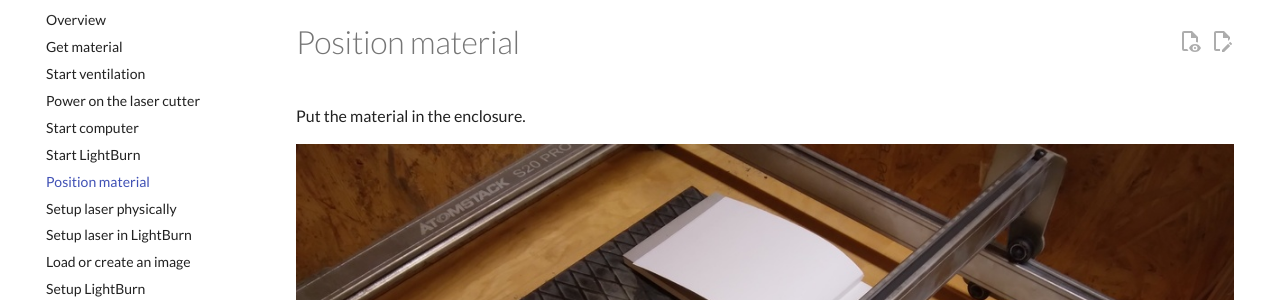
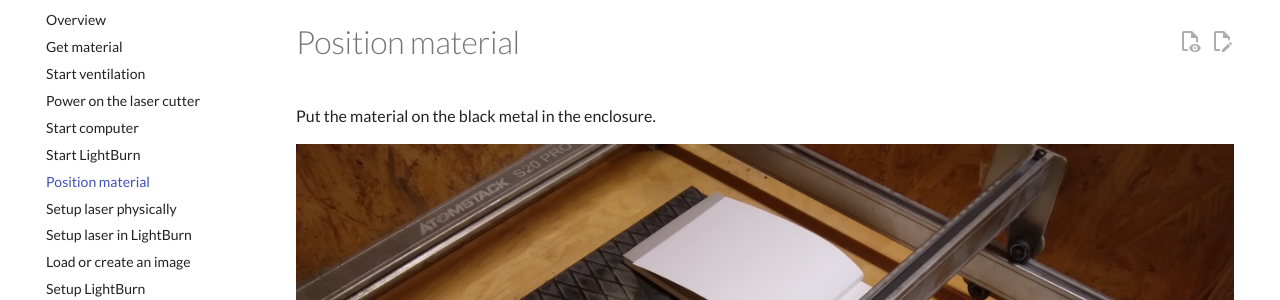
Before and after one commit to uppsala-makerspace/laser_cutter_guide, an MkDocs documentation site: the page built from docs/steps/position_material.md, in a window 1280 px wide and 1224 px high. Shown: the part 166-466 px from the top of the window. Built offline with MkDocs 1.6.1 and Material for MkDocs 9.7.7, drawn with Linux system fonts in a browser that asks for light colours; comment, search, counter and statistics services are not loaded.

Commit message:
putting material on metal plate Update position_material.md

```diff
--- a/docs/steps/position_material.md
+++ b/docs/steps/position_material.md
@@ -9,7 +9,7 @@ tags:
 
 # Position material
 
-Put the material in the enclosure.
+Put the material on the black metal in the enclosure.
 
 ![Put the material in the enclosure](position_material.jpg)
 
```
